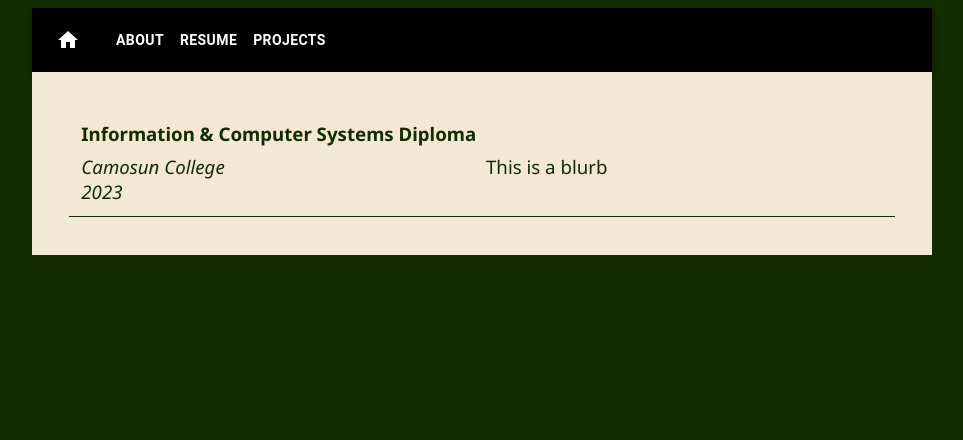
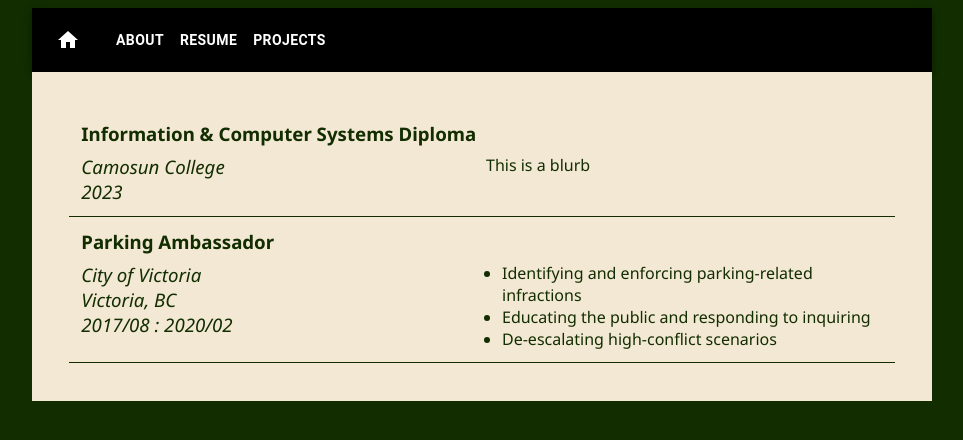
Before and after one commit to dbarkowsky/dbarkowsky.github.io, a Next.js app: page /resume in a window 1280 px wide. Shown: the top 440 px of the page, without its empty margins (158-1121 px from the left). Built offline with nearby package versions, Linux system fonts and the light colour scheme.

Commit message:
Added JobBlock component

```diff
--- a/src/app/resume/page.jsx
+++ b/src/app/resume/page.jsx
@@ -3,6 +3,7 @@
 import Grid from '@mui/material/Unstable_Grid2';
 import colours from '../../components/Colours';
 import EducationBlock from '@/components/resume/EducationBlock';
+import JobBlock from '@/components/resume/JobBlock';
 
 const Resume = () => {
     return (
@@ -20,7 +21,22 @@ const Resume = () => {
                     blurb={"This is a blurb"}
                 />
             </Grid>
-
+            <Grid xs={12} sx={{
+                borderBottom: `1px solid ${colours.darkBackground}`
+            }}>
+                <JobBlock
+                    title={"Parking Ambassador"}
+                    employer={"City of Victoria"}
+                    location={"Victoria, BC"}
+                    startDate={"2017/08"}
+                    endDate={"2020/02"}
+                    points={[
+                        "Identifying and enforcing parking-related infractions",
+                        "Educating the public and responding to inquiring",
+                        "De-escalating high-conflict scenarios"
+                    ]}
+                />
+            </Grid>
         </Grid>
     );
 }
--- a/src/components/resume/EducationBlock.jsx
+++ b/src/components/resume/EducationBlock.jsx
@@ -9,9 +9,11 @@ const EducationBlock = ({certificate, issuer, date, blurb}) => {
                 <h4 style={{ fontWeight: '600', margin: '0 auto' }}>{certificate}</h4>
             </Grid>
             <Grid xs={12} md={6} sx={{ fontStyle: 'italic' }}>
-              {issuer}<br/>{date}
+              {issuer}
+              <br/>
+              {date}
             </Grid>
-            <Grid xs={12} md={6}>
+            <Grid xs={12} md={6} style={{ fontSize: '12pt' }}>
                 {blurb}
             </Grid>
         </Grid>
--- /dev/null
+++ b/src/components/resume/JobBlock.jsx
@@ -0,0 +1,29 @@
+import Grid from '@mui/material/Unstable_Grid2';
+
+const JobBlock = ({title, employer, location, startDate, endDate, points}) => {
+    return (
+        <Grid container spacing={1} sx={{
+            margin: 0
+        }}>
+            <Grid xs={12}>
+                <h4 style={{ fontWeight: '600', margin: '0 auto' }}>{title}</h4>
+            </Grid>
+            <Grid xs={12} md={6} sx={{ fontStyle: 'italic' }}>
+              {employer}
+              <br/>
+              {location}
+              <br/>
+              {`${startDate} : ${endDate}`}
+            </Grid>
+            <Grid xs={12} md={6}>
+                <ul style={{ margin: '0 auto', fontSize: '12pt', paddingLeft: '1em' }}>
+                {
+                    points.map((point, index) => <li key={index}>{point}</li>)
+                }
+                </ul>
+            </Grid>
+        </Grid>
+    );
+}
+
+export default JobBlock;
```
Lines whose indentation alone changed are shown as unchanged.
